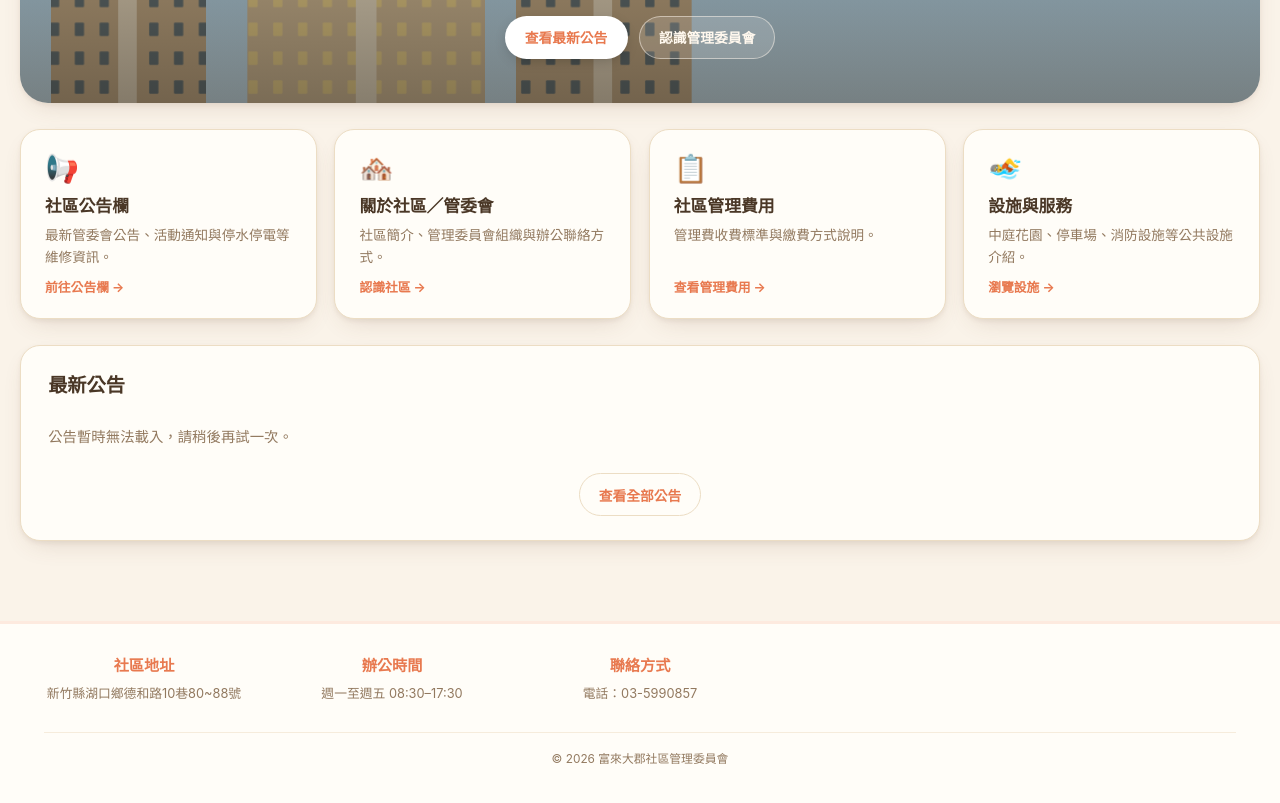
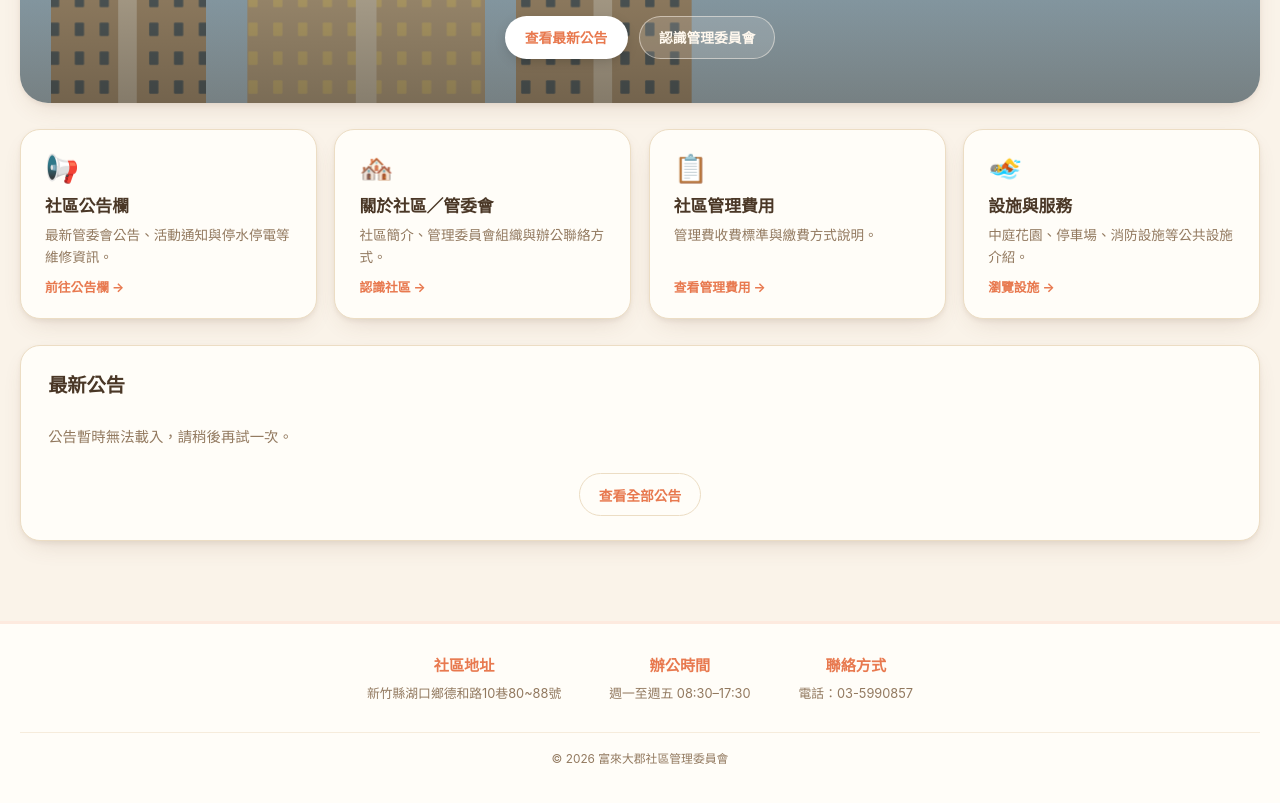
Before and after one commit to fulaidajuncommunity-dev/FulaiDajun, a plain HTML site: page docs/index.html in a window 1280 px wide. Shown: the part 293-1096 px from the top of the page. Drawn offline with Linux system fonts and the light colour scheme; no server answers.

Commit message:
site.css：頁尾改回 flex + justify-content:center 才真正置中
grid + repeat(auto-fit) 會鋪滿整排格線、塌掉的空 track 仍佔位，
justify-content 沒有剩餘空間可分配，三欄還是黏在左邊。改回 flex。

```diff
--- a/docs/assets/site.css
+++ b/docs/assets/site.css
@@ -254,15 +254,16 @@ a.card:hover { border-color: var(--accent); transform: translateY(-3px); box-sha
 .site-footer-inner {
   max-width: var(--content-max); margin: 0 auto;
   /* 舊的 flex + space-between 在寬版面下會把三欄推到最兩側、中間空一大段。
-     改 grid + justify-content: center：整組欄置中，文字也置中，跟版權列與全站
-     置中風格一致，寬版面只是兩側留白。 */
-  display: grid;
-  grid-template-columns: repeat(auto-fit, minmax(200px, max-content));
+     改 flex + justify-content: center：整組欄置中，文字也置中，跟版權列與全站
+     置中風格一致，寬版面只是兩側留白。
+     （grid + auto-fit 在這裡不行：塌掉的空 track 仍佔位，justify-content 沒空間置中） */
+  display: flex;
+  flex-wrap: wrap;
   justify-content: center;
   gap: 1.2rem 3rem;
   text-align: center;
 }
-.site-footer-inner > .copyright { grid-column: 1 / -1; }
+.site-footer-inner > .copyright { flex-basis: 100%; }
 .site-footer h4 { font-family: var(--font-display); font-weight: 700; font-size: .95rem; margin: 0 0 .5rem; color: var(--accent); }
 .site-footer p, .site-footer li { font-size: .8rem; color: var(--ink-soft); line-height: 1.7; margin: 0; }
 .site-footer ul { list-style: none; margin: 0; padding: 0; }
```
